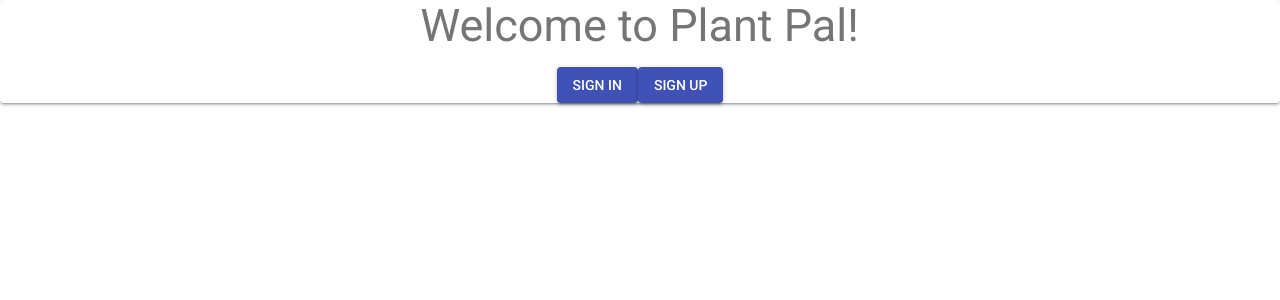
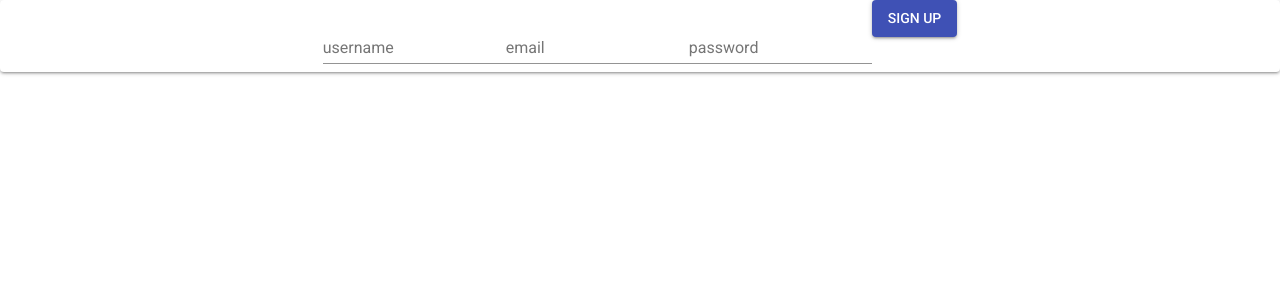
Before and after one commit to ocmartineau/PlantPalReact, a React (Create React App) app: page /signup in a window 1280 px wide. Shown: the top 300 px of the page. Built offline with nearby package versions, Linux system fonts and the light colour scheme.

Commit message:
debugging signup

```diff
--- a/src/App.js
+++ b/src/App.js
@@ -2,13 +2,17 @@ import React, { Component } from 'react';
 import { Route } from "react-router-dom";
 import './App.css';
 import Home from "./pages/home/home";
+import SignIn from "./components/signin/signin";
+import SignUp from "./components/signup/signup";
 
 
 class App extends Component {
   render() {
     return (
       <div className="App">
-        <Home/>
+        <Route exact path="/" component={Home}/>
+        <Route exact path="/signin" component={SignIn}/>
+        <Route exact path="/signup" component={SignUp}/>
       </div>
     );
   }
--- a/src/components/signin/signin.js
+++ b/src/components/signin/signin.js
@@ -1,5 +1,5 @@
 import React, { Component } from "react";
-import { Paper, Typography, Textfield } from "@material-ui/core";
+import { Paper, Typography, TextField } from "@material-ui/core";
 import Button from  "@material-ui/core/Button";
 import { withStyles } from "@material-ui/core/styles";
 
@@ -15,14 +15,14 @@ class SignIn extends Component {
 
             <Paper>
                 <form>
-                    <Textfield
+                    <TextField
                         name="username"
                         id="username"
                         type="text"
                         label="username"
                         margin="normal"
                     />
-                    <Textfield
+                    <TextField
                         name="password"
                         id="password"
                         type="text"
--- a/src/components/signup/signup.js
+++ b/src/components/signup/signup.js
@@ -0,0 +1,52 @@
+import React, { Component } from "react";
+import { Paper, Typography, TextField } from "@material-ui/core";
+import Button from "@material-ui/core/Button";
+import { withStyles } from "@material-ui/core/styles";
+
+const styles = theme => ({
+    button: {
+        margin: theme.spacing.unit,
+    }
+});
+
+class SignUp extends Component {
+    render () {
+        return (
+
+            <Paper>
+                <form>
+                    <TextField
+                        name="username"
+                        id="username"
+                        type="text"
+                        label="username"
+                        margin="normal"
+                    />
+                    <TextField
+                        name="email"
+                        id="email"
+                        type="text"
+                        label="email"
+                        margin="normal"
+                    />
+                    <TextField
+                        name="password"
+                        id="password"
+                        type="text"
+                        label="password"
+                        margin="normal"
+                    />
+                    <Button
+                        type="submit"
+                        color="primary"
+                        variant="contained"
+                    >
+                        Sign Up
+                    </Button>
+                </form>
+            </Paper>
+        )
+    }
+}
+
+export default  withStyles(styles)(SignUp);
--- a/src/index.js
+++ b/src/index.js
@@ -2,7 +2,12 @@ import React from 'react';
 import ReactDOM from 'react-dom';
 import './index.css';
 import App from './App';
-import registerServiceWorker from './registerServiceWorker';
+// import registerServiceWorker from './registerServiceWorker';
+import { BrowserRouter } from "react-router-dom";
 
-ReactDOM.render(<App />, document.getElementById('root'));
-registerServiceWorker();
+ReactDOM.render(
+    <BrowserRouter>
+        <App />
+    </BrowserRouter>,
+    document.getElementById('root')
+)
```
